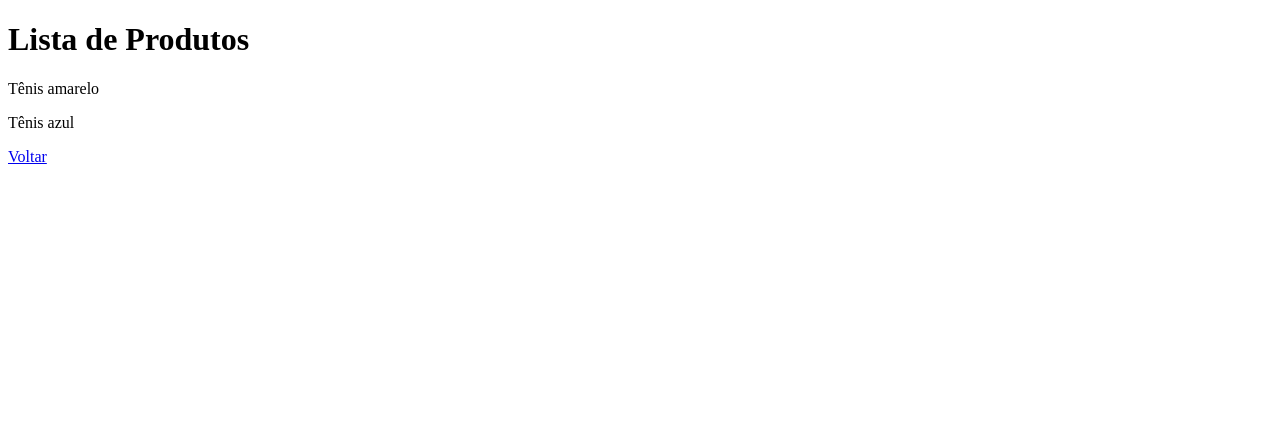
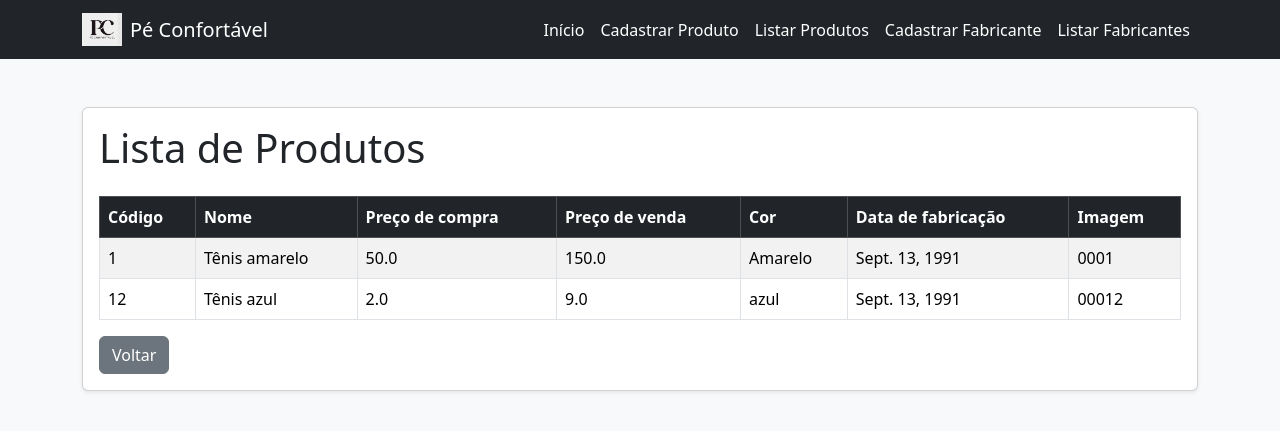
Before and after one commit to micheleespacodosaber-cmyk/Projeto-loja-de-sapatos, a Django app: page /produto/lista/ in a window 1280 px wide. Shown: the top 431 px of the page. Run offline with Django 5.2, Linux system fonts and the light colour scheme; data comes from the database, SQL or seed files in the repository.

Commit message:
Ainda mais tarde

```diff
--- a/produto/templates/produto/lista.html
+++ b/produto/templates/produto/lista.html
@@ -1,17 +1,47 @@
 
-<!DOCTYPE html>
-<html lang="pt-br">
-<head>
-    <meta charset="UTF-8">
-    <title>Lista de Produtos</title>
-</head>
-<body>
-    <h1>Lista de Produtos</h1>
+{% extends 'base.html' %}
 
-    {% for produto in produtos %}
-        <p>{{ produto.nome }}</p>
-    {% endfor %}
+{% block title %}Lista de Produtos{% endblock %}
 
-    <a href="/">Voltar</a>
-</body>
-</html>
+{% block content %}
+<div class="card shadow-sm">
+    <div class="card-body">
+        <h1 class="card-title mb-4">Lista de Produtos</h1>
+
+        <div class="table-responsive">
+            <table class="table table-striped table-bordered">
+                <thead class="table-dark">
+                    <tr>
+                        <th>Código</th>
+                        <th>Nome</th>
+                        <th>Preço de compra</th>
+                        <th>Preço de venda</th>
+                        <th>Cor</th>
+                        <th>Data de fabricação</th>
+                        <th>Imagem</th>
+                    </tr>
+                </thead>
+                <tbody>
+                    {% for produto in produtos %}
+                    <tr>
+                        <td>{{ produto.codigo }}</td>
+                        <td>{{ produto.nome }}</td>
+                        <td>{{ produto.preco_compra }}</td>
+                        <td>{{ produto.preco_venda }}</td>
+                        <td>{{ produto.cor }}</td>
+                        <td>{{ produto.data_fabricacao }}</td>
+                        <td>{{ produto.imagem }}</td>
+                    </tr>
+                    {% empty %}
+                    <tr>
+                        <td colspan="7" class="text-center">Nenhum produto cadastrado.</td>
+                    </tr>
+                    {% endfor %}
+                </tbody>
+            </table>
+        </div>
+
+        <a href="/" class="btn btn-secondary">Voltar</a>
+    </div>
+</div>
+{% endblock %}
--- /dev/null
+++ b/templates/base.html
@@ -0,0 +1,36 @@
+
+{% load static %}
+<!DOCTYPE html>
+<html lang="pt-br">
+<head>
+    <meta charset="UTF-8">
+    <meta name="viewport" content="width=device-width, initial-scale=1.0">
+    <title>{% block title %}Pé Confortável Ltda.{% endblock %}</title>
+    <link href="https://cdn.jsdelivr.net/npm/bootstrap@5.3.3/dist/css/bootstrap.min.css" rel="stylesheet">
+</head>
+<body class="bg-light">
+
+    <nav class="navbar navbar-expand-lg navbar-dark bg-dark">
+        <div class="container">
+            <a class="navbar-brand d-flex align-items-center" href="/">
+                <img src="{% static 'img/logo.png' %}" alt="Logo da Pé Confortável" width="40" class="me-2">
+                Pé Confortável
+            </a>
+
+            <div class="navbar-nav">
+                <a class="nav-link text-white" href="/">Início</a>
+                <a class="nav-link text-white" href="/produto/cadastro/">Cadastrar Produto</a>
+                <a class="nav-link text-white" href="/produto/lista/">Listar Produtos</a>
+                <a class="nav-link text-white" href="/fabricante/cadastro/">Cadastrar Fabricante</a>
+                <a class="nav-link text-white" href="/fabricante/lista/">Listar Fabricantes</a>
+            </div>
+        </div>
+    </nav>
+
+    <div class="container mt-5">
+        {% block content %}
+        {% endblock %}
+    </div>
+
+</body>
+</html>
```
Also changed, not shown: fabricante/templates/fabricante/cadastro.html (+21 -25 lines), fabricante/templates/fabricante/lista.html (+24 -13 lines), produto/templates/produto/cadastro.html (+22 -16 lines), templates/index.html (+11 -33 lines).
